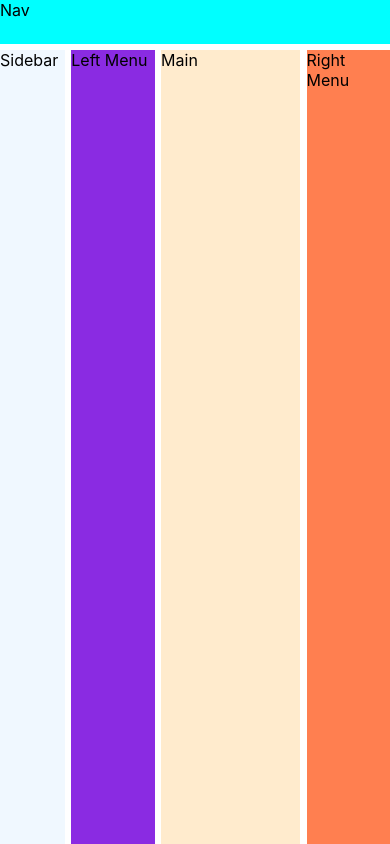
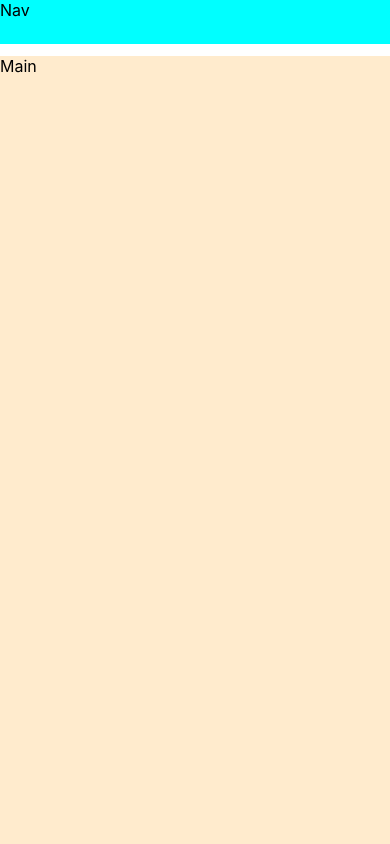
Before and after one commit to PacktPublishing/Full-Stack-React-TypeScript-and-Node, a React (Create React App) app in the folder Chap11/super-forum-client/: page / in a window 390 px wide. Shown: the top 844 px of the page. Built offline with nearby package versions, Linux system fonts and the light colour scheme.

Commit message:
chap11 responsive components

```diff
--- a/Chap11/super-forum-client/src/App.css
+++ b/Chap11/super-forum-client/src/App.css
@@ -9,9 +9,9 @@
   grid-template-columns: 0.7fr 0.9fr 1.5fr 0.9fr;
   grid-template-rows: 2.75rem 3fr;
   grid-template-areas:
-    "nav nav nav nav" "sidebar leftmenu content rightmenu"
-    "sidebar leftmenu content rightmenu" "sidebar leftmenu content rightmenu";
-  grid-gap: 0.4rem;
+    "nav nav nav nav"
+    "sidebar leftmenu content rightmenu";
+  gap: 0.75rem 0.4rem;
 }
 
 .navigation {
@@ -40,3 +40,12 @@
   grid-area: rightmenu;
   background-color: coral;
 }
+
+@media screen and (orientation: portrait) and (max-width: 768px) {
+  .App {
+    grid-template-columns: 1fr;
+    grid-template-areas:
+      "nav"
+      "content";
+  }
+}
--- a/Chap11/super-forum-client/src/App.tsx
+++ b/Chap11/super-forum-client/src/App.tsx
@@ -1,14 +1,19 @@
 import React from "react";
+import Nav from "./components/Nav";
+import SideBar from "./components/SideBar";
+import LeftMenu from "./components/LeftMenu";
+import Main from "./components/Main";
+import RightMenu from "./components/RightMenu";
 import "./App.css";
 
 function App() {
   return (
     <div className="App">
-      <nav className="navigation">Nav</nav>
-      <div className="sidebar">Sidebar</div>
-      <div className="leftmenu">Left Menu</div>
-      <main className="content">Main</main>
-      <div className="rightmenu">Right Menu</div>
+      <Nav />
+      <SideBar />
+      <LeftMenu />
+      <Main />
+      <RightMenu />
     </div>
   );
 }
--- /dev/null
+++ b/Chap11/super-forum-client/src/components/LeftMenu.tsx
@@ -0,0 +1,14 @@
+import React from "react";
+import { useWindowDimensions } from "../hooks/useWindowDimensions";
+
+const LeftMenu = () => {
+  const { width } = useWindowDimensions();
+
+  if (width <= 768) {
+    return null;
+  }
+
+  return <div className="leftmenu">Left Menu</div>;
+};
+
+export default LeftMenu;
--- /dev/null
+++ b/Chap11/super-forum-client/src/components/Main.tsx
@@ -0,0 +1,7 @@
+import React from "react";
+
+const Main = () => {
+  return <main className="content">Main</main>;
+};
+
+export default Main;
--- /dev/null
+++ b/Chap11/super-forum-client/src/components/Nav.tsx
@@ -0,0 +1,7 @@
+import React from "react";
+
+const Nav = () => {
+  return <nav className="navigation">Nav</nav>;
+};
+
+export default Nav;
--- /dev/null
+++ b/Chap11/super-forum-client/src/components/RightMenu.tsx
@@ -0,0 +1,14 @@
+import React from "react";
+import { useWindowDimensions } from "../hooks/useWindowDimensions";
+
+const RightMenu = () => {
+  const { width } = useWindowDimensions();
+
+  if (width <= 768) {
+    return null;
+  }
+
+  return <div className="rightmenu">Righ Menu</div>;
+};
+
+export default RightMenu;
--- /dev/null
+++ b/Chap11/super-forum-client/src/components/SideBar.tsx
@@ -0,0 +1,14 @@
+import React from "react";
+import { useWindowDimensions } from "../hooks/useWindowDimensions";
+
+const SideBar = () => {
+  const { width } = useWindowDimensions();
+
+  if (width <= 768) {
+    return null;
+  }
+
+  return <div className="sidebar">Sidebar</div>;
+};
+
+export default SideBar;
--- /dev/null
+++ b/Chap11/super-forum-client/src/hooks/useWindowDimensions.ts
@@ -0,0 +1,31 @@
+import { useState, useEffect } from "react";
+
+export interface WindowDimension {
+  height: number;
+  width: number;
+}
+
+export const useWindowDimensions = (): WindowDimension => {
+  const [dimension, setDimension] = useState<WindowDimension>({
+    height: 0,
+    width: 0,
+  });
+
+  const handleResize = () => {
+    setDimension({
+      height: window.innerHeight,
+      width: window.innerWidth,
+    });
+  };
+
+  useEffect(() => {
+    window.addEventListener("resize", handleResize);
+    handleResize();
+
+    return () => {
+      window.removeEventListener("resize", handleResize);
+    };
+  }, []);
+
+  return dimension;
+};
```
